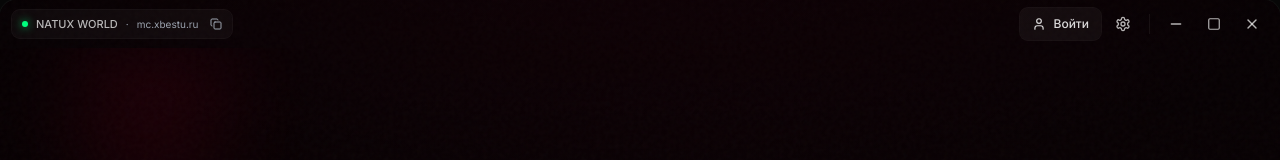
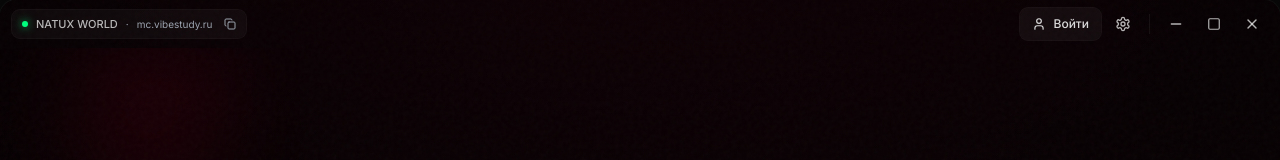
Before and after one commit to Alex-dev-sys/NatuxWorld, a React (Vite) app: page /#/ in a window 1280 px wide. Shown: the top 160 px of the page. Built offline with nearby package versions, Linux system fonts and the light colour scheme.

Commit message:
fix(ui): correct server IP to mc.vibestudy.ru in titlebar + fallbacks

```diff
--- a/package.json
+++ b/package.json
@@ -1,6 +1,6 @@
 {
   "name": "natux-world-launcher",
-  "version": "1.5.1",
+  "version": "1.5.2",
   "description": "NATUX WORLD - Premium Minecraft Launcher",
   "main": "dist-electron/main.js",
   "type": "module",
--- a/src/components/ServerInfo.tsx
+++ b/src/components/ServerInfo.tsx
@@ -28,7 +28,7 @@ export function ServerInfo() {
         onClick={copyIp}
         className="group inline-flex items-center gap-1.5 text-white hover:text-primary transition"
       >
-        <span className="font-mono text-sm">{info?.ip ?? 'mc.xbestu.ru'}</span>
+        <span className="font-mono text-sm">{info?.ip ?? 'mc.vibestudy.ru'}</span>
         {copied ? (
           <Check className="h-3.5 w-3.5 text-success" />
         ) : (
--- a/src/components/TitleBar.tsx
+++ b/src/components/TitleBar.tsx
@@ -24,10 +24,10 @@ export function TitleBar() {
           <span className="h-1.5 w-1.5 rounded-full bg-success shadow-[0_0_8px_rgba(0,255,127,0.8)]" />
           <span className="text-[11px] font-medium text-white/70">NATUX WORLD</span>
           <span className="text-[10px] text-muted">·</span>
-          <span className="text-[10px] text-muted">mc.xbestu.ru</span>
+          <span className="text-[10px] text-muted">mc.vibestudy.ru</span>
           <button
             onClick={async () => {
-              await navigator.clipboard.writeText('mc.xbestu.ru');
+              await navigator.clipboard.writeText('mc.vibestudy.ru');
               setIpCopied(true);
             }}
             className="ml-1 text-muted hover:text-white"
--- a/src/services/electron-bridge.ts
+++ b/src/services/electron-bridge.ts
@@ -38,7 +38,7 @@ const fallback: NatuxAPI = {
   server: {
     getStatus: async () => ({ online: true, players: 142, maxPlayers: 500, ping: 52, tps: 20.0 }),
     getInfo: async () => ({
-      ip: 'mc.xbestu.ru',
+      ip: 'mc.vibestudy.ru',
       version: '1.21.6 Forge',
       mode: 'Анархия',
       map: 'world_anarchy',
```
